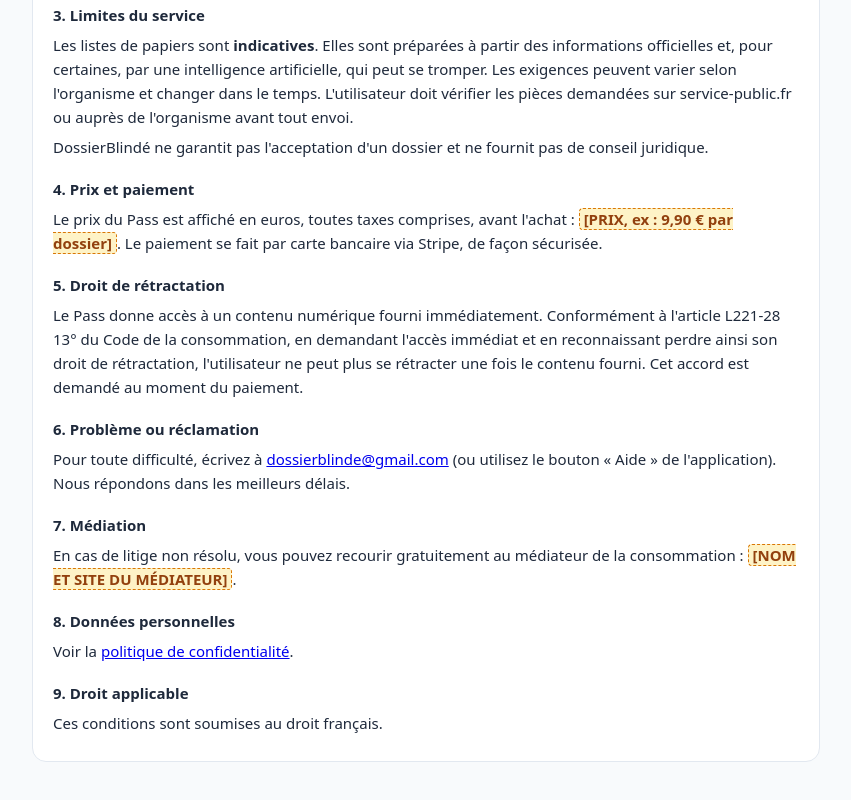
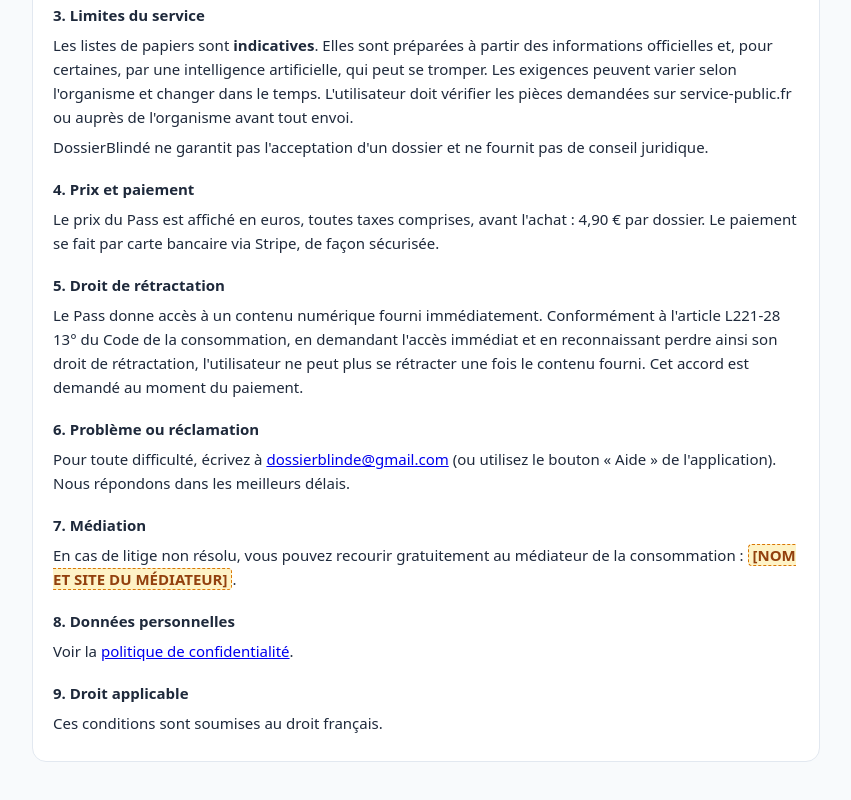
Before and after one commit to mbalde33/Dossierblinde, a website: page legal.html in a window 1280 px wide. Shown: the part 2653-3453 px from the top of the page, without its empty margins (214-1065 px from the left). Drawn offline with Linux system fonts and the light colour scheme.

Commit message:
Update legal.html

```diff
--- a/legal.html
+++ b/legal.html
@@ -142,7 +142,7 @@
     <p>DossierBlindé ne garantit pas l'acceptation d'un dossier et ne fournit pas de conseil juridique.</p>
 
     <h3>4. Prix et paiement</h3>
-    <p>Le prix du Pass est affiché en euros, toutes taxes comprises, avant l'achat : <span class="remplir">[PRIX, ex : 9,90 € par dossier]</span>. Le paiement se fait par carte bancaire via Stripe, de façon sécurisée.</p>
+    <p>Le prix du Pass est affiché en euros, toutes taxes comprises, avant l'achat : 4,90 € par dossier. Le paiement se fait par carte bancaire via Stripe, de façon sécurisée.</p>
 
     <h3>5. Droit de rétractation</h3>
     <p>Le Pass donne accès à un contenu numérique fourni immédiatement. Conformément à l'article L221-28 13° du Code de la consommation, en demandant l'accès immédiat et en reconnaissant perdre ainsi son droit de rétractation, l'utilisateur ne peut plus se rétracter une fois le contenu fourni. Cet accord est demandé au moment du paiement.</p>
```
